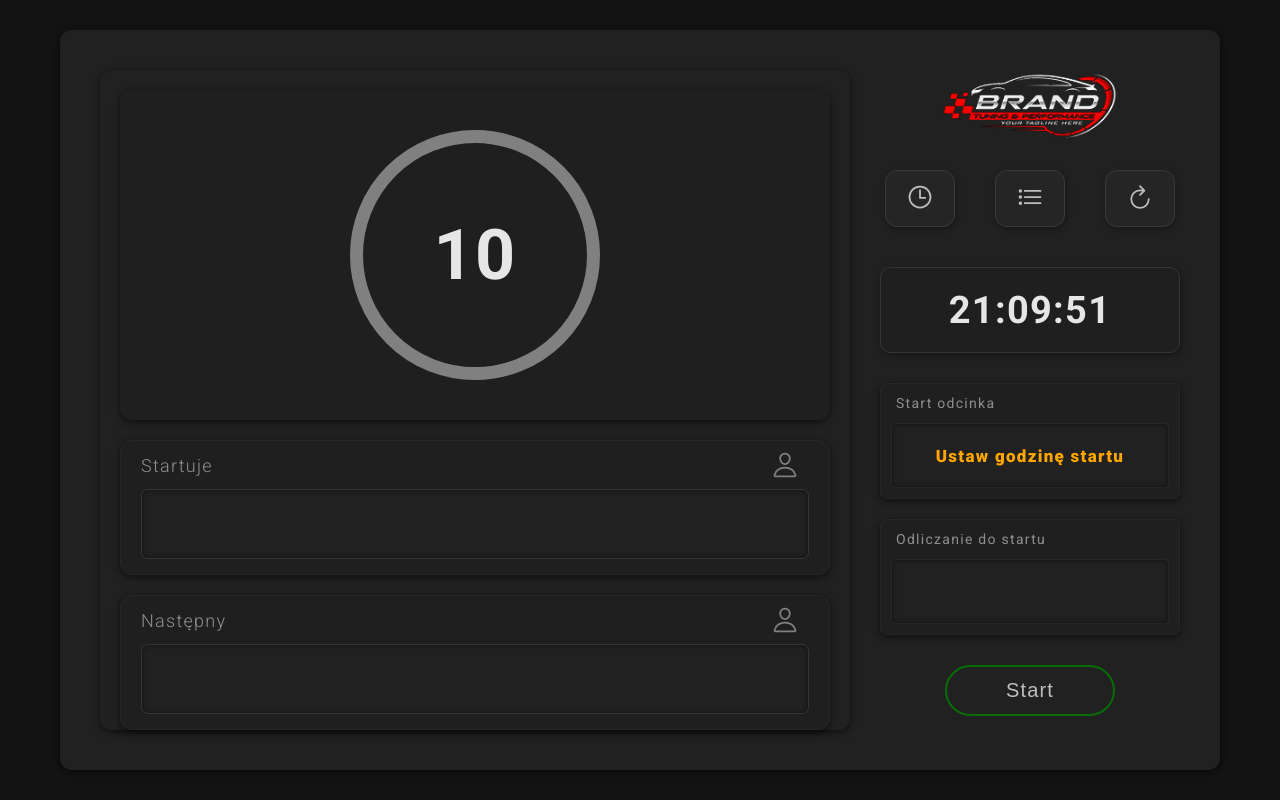
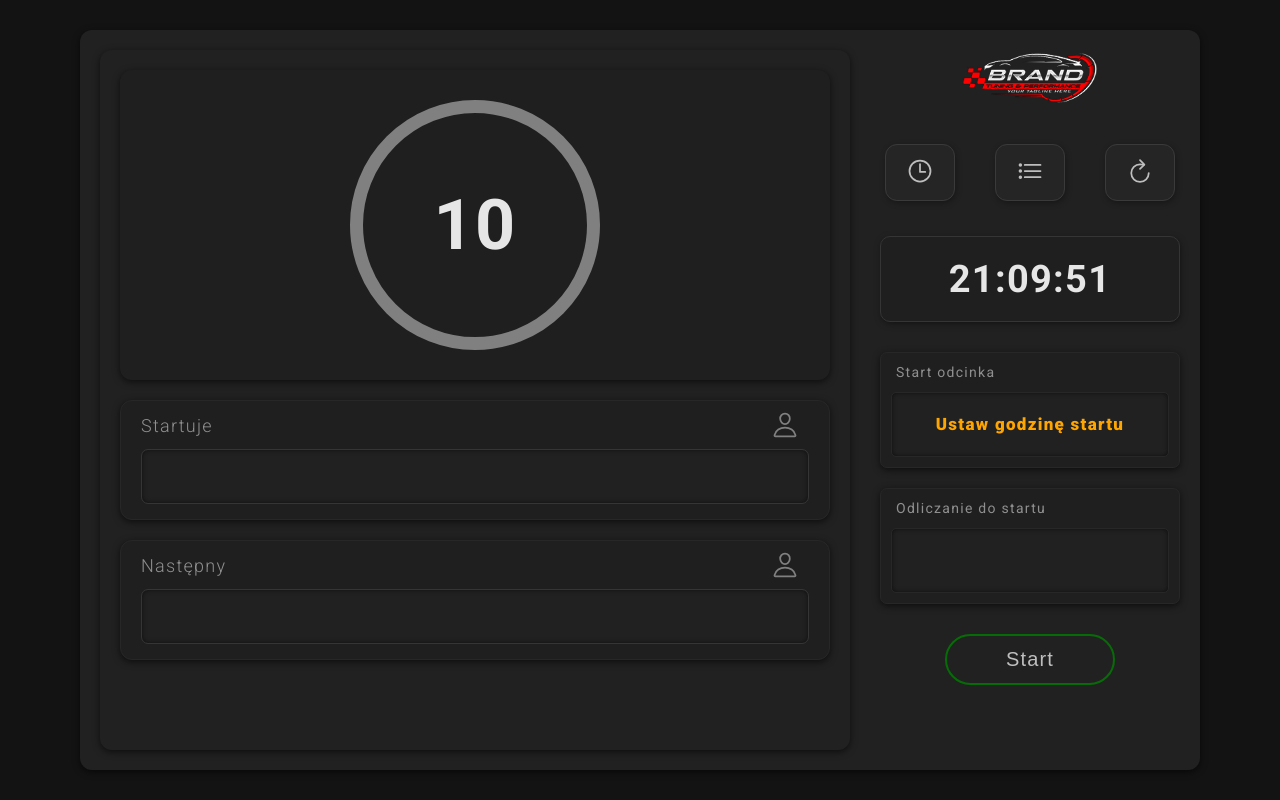
Before and after one commit to LukaszMarciszewski1/RLM-stopwatch, a website built with webpack: page index.html in a window 1280 px wide. Built offline with nearby package versions, Linux system fonts and the light colour scheme.

Commit message:
fixed RWD

```diff
--- a/sass/_base.scss
+++ b/sass/_base.scss
@@ -922,11 +922,30 @@ input::selection {
     }
   }
 }
-
-@media screen and (max-width:1200px) {
+@media screen and (max-width:1400px) {
   .app__container {
     padding: 20px;
   }
+  .logo {
+    width: 140px;
+    max-width: 140px;
+    margin-bottom: 20px;
+  }
+  .circular-container {
+    padding: 30px;
+  }
+  .player-status {
+    height: 55px;
+  }
+  .counting-down-container{
+    justify-content: flex-start;
+  }
+  .mobile-icons{
+    margin-bottom: 15px;
+  }
+}
+
+@media screen and (max-width:1200px) {
   .control-panel {
     margin-left: 20px;
     width: 280px;
```
Also changed, not shown: README.md, dist/main.bundle.js.
